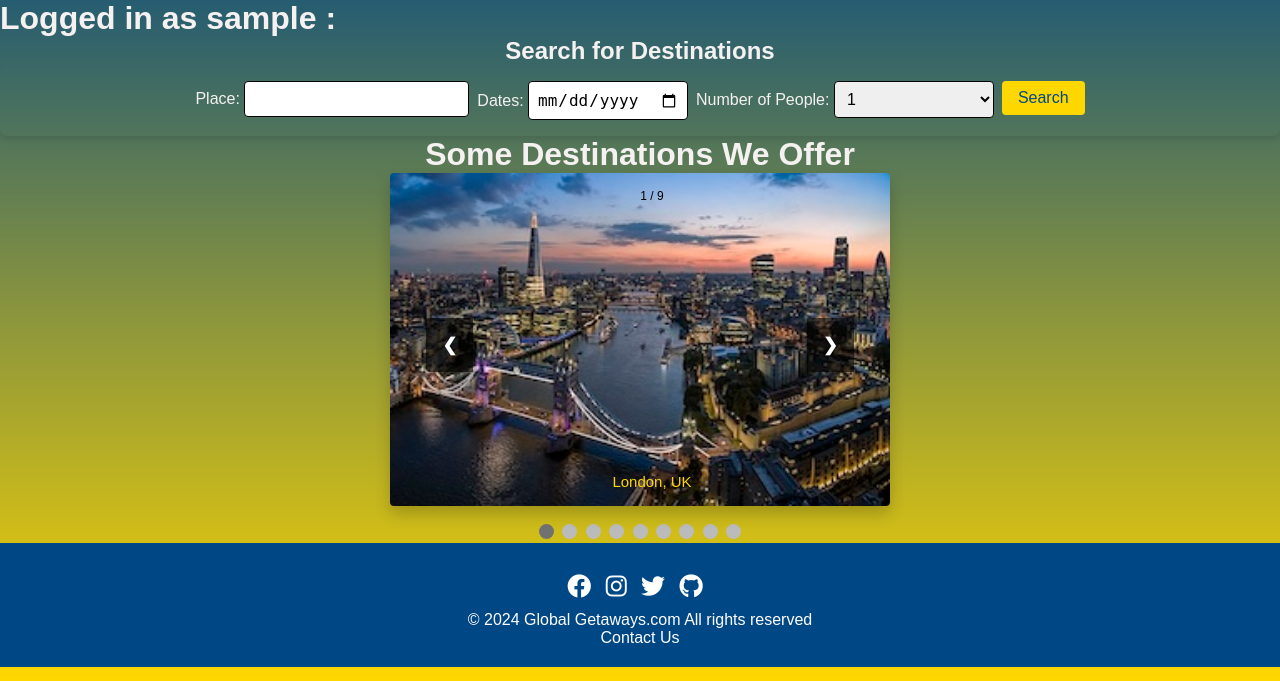
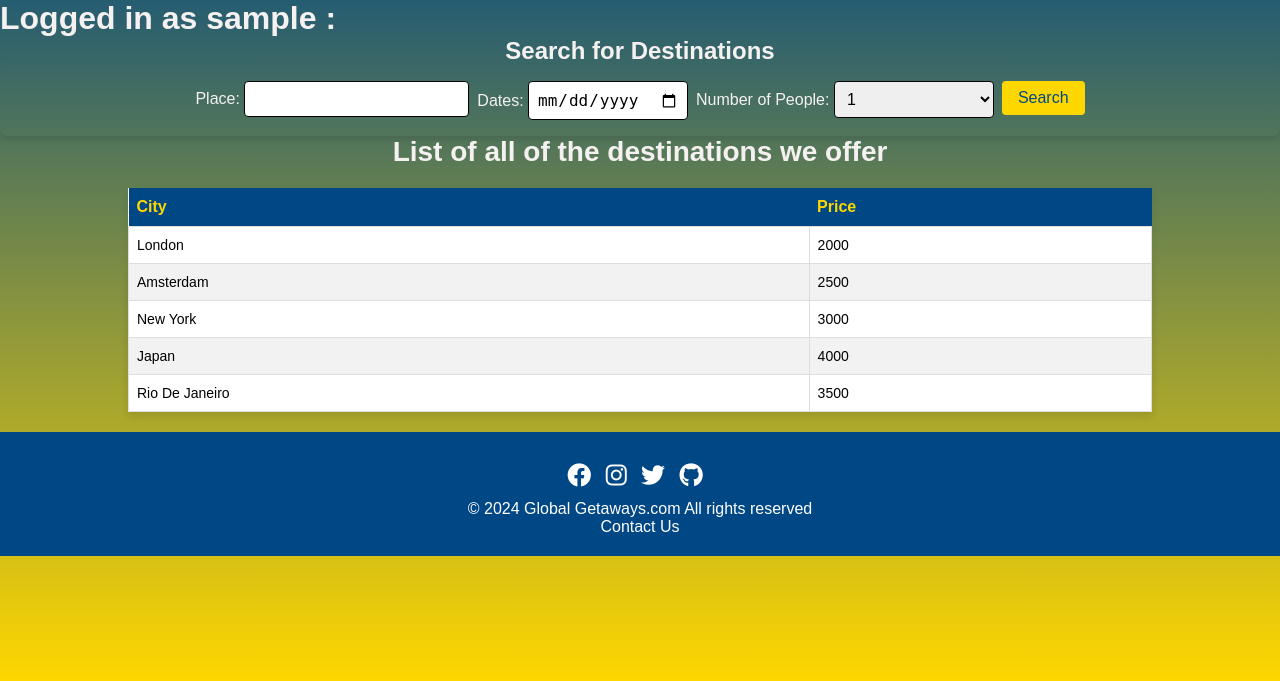
Before and after one commit to erykglowacki1/GlobalGetaways, a PHP site: page /root/index.php in a window 1280 px wide. Shown: the part 119-800 px from the top of the page. Run offline with PHP 8.4, Linux system fonts and the light colour scheme; the visitor is signed in with stand-in values (Sample User, id 1); data comes from the database, SQL or seed files in the repository.

Commit message:
Fixed website changes

```diff
--- a/root/css/grid.css
+++ b/root/css/grid.css
@@ -1,4 +1,3 @@
-
 .gal {
     text-align: center;
 }
@@ -20,8 +19,6 @@
 .grid-item img {
     width: 100%;
     height: auto;
-    display: block;
-    border-radius: 5px;
     transition: transform 0.3s ease;
 }
 
@@ -57,120 +54,6 @@
     font-size: 14px;
 }
 
-/* Slideshow container */
-.slideshow-container {
-    max-width: 100%;
-    position: relative;
-    margin: auto;
-}
-
-/* Hide the images by default */
-.mySlides {
-    display: none;
-    text-align: center;
-    position: relative;
-}
-
-.mySlides img {
-    max-width: 500px;
-    max-height: 500px;
-    margin: auto;
-    display: block;
-    box-shadow: 0 8px 16px 0 rgba(0,0,0,0.2);
-    border-radius: 4px;
-}
-
-/* Caption text */
-.text {
-    color: gold;
-    font-size: 15px;
-    padding: 8px 12px;
-    position: absolute;
-    bottom: 8px;
-    width: 100%;
-    text-align: center;
-}
-
-/* Number text (1/9 etc) */
-.numbertext {
-    color: black;
-    font-size: 12px;
-    padding: 8px 12px;
-    position: absolute;
-    top: 8px;
-    width: 100%;
-    text-align: center;
-    z-index: 10;
-}
-
-/* The dots/bullets/indicators */
-.dot {
-    cursor: pointer;
-    height: 15px;
-    width: 15px;
-    margin: 0 2px;
-    background-color: #bbb;
-    border-radius: 50%;
-    display: inline-block;
-    transition: background-color 0.6s ease;
-}
-
-.active, .dot:hover {
-    background-color: #717171;
-}
-
-/* Fading animation -- Slideshow css adapted from examples provided by W3Schools */
-.fade {
-    -webkit-animation-name: fade;
-    -webkit-animation-duration: 1.5s;
-    animation-name: fade;
-    animation-duration: 1.5s;
-}
-
-@-webkit-keyframes fade {
-    from {opacity: .4}
-    to {opacity: 1}
-}
-
-@keyframes fade {
-    from {opacity: .4}
-    to {opacity: 1}
-}
-
-/* Previous & next buttons */
-.prev, .next {
-    cursor: pointer;
-    position: absolute;
-    top: 50%;
-    width: auto;
-    padding: 16px;
-    margin-top: -22px; /* Adjust as needed to center vertically */
-    color: white;
-    font-weight: bold;
-    font-size: 18px;
-    transition: 0.6s ease;
-    border-radius: 0 3px 3px 0;
-    user-select: none;
-    background-color: rgba(0,0,0,0.6); /* Semi-transparent background */
-}
-
-
-.next {
-    right: 33.3%;
-    border-radius: 3px 0 0 3px;
-}
-
-.prev {
-    left: 33.3%;
-    border-radius: 3px 0 0 3px;
-}
-
-
-.prev:hover, .next:hover {
-    background-color: rgba(0,0,0,0.8);
-}
-
-/* End of Slideshow css adapted from examples provided by W3Schools*/
 @media (max-width: 800px) {
     .image-grid {
         grid-template-columns: repeat(2, 1fr);
@@ -182,3 +65,14 @@
         grid-template-columns: 1fr;
     }
 }
+
+
+@-webkit-keyframes fade {
+    from {opacity: .4}
+    to {opacity: 1}
+}
+
+@keyframes fade {
+    from {opacity: .4}
+    to {opacity: 1}
+}
--- /dev/null
+++ b/root/css/table.css
@@ -0,0 +1,44 @@
+.container, .form-container {
+    display: flex;
+    justify-content: center;
+    align-items: center;
+    flex-direction: column;
+    margin-top: 20px;
+}
+
+.destinations-table {
+    border-collapse: collapse;
+    width: 80%;
+    background-color: #fff;
+    box-shadow: 0 4px 8px rgba(0,0,0,0.1);
+    margin-bottom: 20px;
+}
+
+.table-header-row th {
+    background-color: #004785; /* Dark Royal Blue */
+    color: #ffd700; /* Gold */
+    padding: 10px 8px;
+    text-align: left;
+}
+
+.data-row td {
+    border: 1px solid #ddd;
+    padding: 10px 8px;
+    text-align: left;
+    font-size: 14px;
+}
+
+.data-row:nth-child(even) {
+    background-color: #f2f2f2;
+}
+
+.data-row:hover {
+    background-color: #ddd;
+}
+
+.desth2 {
+    color: #f5f1f1;
+    font-size: 28px;
+    margin-bottom: 10px;
+    text-align: center;
+}
--- a/root/index.php
+++ b/root/index.php
@@ -9,6 +9,17 @@ session_start();
 $result = [];
 $error_message = "";
 
+// Connect to database and fetch all destinations
+try {
+    $sql = "SELECT * FROM Destination";
+    $statement = $connection->prepare($sql);
+    $statement->execute();
+    $allDestinations = $statement->fetchAll(PDO::FETCH_ASSOC); // Fetch all destinations
+} catch (PDOException $error) {
+    echo $sql . "<br>" . $error->getMessage();
+}
+
+// Handling the search
 if (isset($_POST['search_submit'])) {
     try {
         $search_place = $_POST['search_place'];
@@ -25,11 +36,13 @@ if (isset($_POST['search_submit'])) {
 }
 ?>
 
-<!DOCTYPE html>
+
+    <!DOCTYPE html>
 <html lang="en">
 <head>
     <title>Search</title>
     <link rel="stylesheet" href="css/grid.css">
+    <link rel="stylesheet" href="css/table.css">
 </head>
 <body>
 <h1>Logged in as <?php echo $_SESSION['user_name']; ?> :</h1>
@@ -105,94 +118,25 @@ if (isset($_POST['search_submit'])) {
     <p><?php echo $error_message; ?></p>
 </div>
 <?php endif; ?>
-    <h1 class="gal">Some Destinations We Offer</h1>
-    <div class="slideshow-container">
-        <!-- Slideshow functionality adapted from examples provided by W3Schools -->
-        <div class="mySlides fade">
-            <div class="numbertext">1 / 9</div>
-            <img src="destinations/London.jpeg" style="width:100%">
-            <div class="text">London, UK</div>
-        </div>
-        <div class="mySlides fade">
-            <div class="numbertext">2 / 9</div>
-            <img src="destinations/Albufeira.jpeg" style="width:100%">
-            <div class="text">Albufeira, Portugal</div>
-        </div>
-        <div class="mySlides fade">
-            <div class="numbertext">3 / 9</div>
-            <img src="destinations/Tokyo.jpeg" style="width:100%">
-            <div class="text">Tokyo, Japan</div>
-        </div>
-        <div class="mySlides fade">
-            <div class="numbertext">4 / 9</div>
-            <img src="destinations/Barcelona.jpeg" style="width:100%">
-            <div class="text">Barcelona, Spain</div>
-        </div>
-        <div class="mySlides fade">
-            <div class="numbertext">5 / 9</div>
-            <img src="destinations/LA.jpeg" style="width:100%">
-            <div class="text">Los Angeles, USA</div>
-        </div>
-        <div class="mySlides fade">
-            <div class="numbertext">6 / 9</div>
-            <img src="destinations/NewYork.jpeg" style="width:100%">
-            <div class="text">New York, USA</div>
-        </div>
-        <div class="mySlides fade">
-            <div the "numbertext">7 / 9</div>
-        <img src="destinations/Split.jpeg" style="width:100%">
-        <div class="text">Split, Croatia</div>
-    </div>
-    <div class="mySlides fade">
-        <div class="numbertext">8 / 9</div>
-        <img src="destinations/Whistler.jpeg" style="width:100%">
-        <div class="text">Whistler, Canada</div>
-    </div>
-    <div class="mySlides fade">
-        <div the "numbertext">9 / 9</div>
-<img src="destinations/rio.jpeg" style="width:100%">
-    <div class="text">Rio de Janeiro, Brazil</div>
-    </div>
-    <a class="prev" onclick="plusSlides(-1)">❮</a>
-    <a class="next" onclick="plusSlides(1)">❯</a>
-    </div>
-
-<br>
-
-<div style="text-align:center">
-    <?php for ($i = 1; $i <= 9; $i++) { ?>
-        <span class="dot" onclick="currentSlide(<?php echo $i; ?>)"></span>
-    <?php } ?>
+<h2 class="desth2">List of all of the destinations we offer</h2>
+<div class="container">
+    <table class="destinations-table">
+        <thead>
+        <tr class="table-header-row">
+            <th class="header-city">City</th>
+            <th class="header-price">Price</th>
+        </tr>
+        </thead>
+        <tbody>
+        <?php foreach ($allDestinations as $row) : ?>
+            <tr class="data-row">
+                <td class="data-city"><?php echo htmlspecialchars($row["City"]); ?></td>
+                <td class="data-price"><?php echo htmlspecialchars($row["Price"]); ?></td>
+            </tr>
+        <?php endforeach; ?>
+        </tbody>
+    </table>
 </div>
-<!-- Slideshow functionality adapted from examples provided by W3Schools -->
-<script>
-    let slideIndex = 1;
-    showSlides(slideIndex);
-
-    function plusSlides(n) {
-        showSlides(slideIndex += n);
-    }
-
-    function currentSlide(n) {
-        showSlides(slideIndex = n);
-    }
-
-    function showSlides(n) {
-        let i;
-        let slides = document.getElementsByClassName("mySlides");
-        let dots = document.getElementsByClassName("dot");
-        if (n > slides.length) {slideIndex = 1}
-        if (n < 1) {slideIndex = slides.length}
-        for (i = 0; i < slides.length; i++) {
-            slides[i].style.display = "none";
-        }
-        for (i = 0; i < dots.length; i++) {
-            dots[i].className = dots[i].className.replace(" active", "");
-        }
-        slides[slideIndex-1].style.display = "block";
-        dots[slideIndex-1].className += " active";
-    }
-</script>
 </body>
 <?php
 require "templates/footer.php";
```
Also changed, not shown: root/css/destinationPage.css (+5 -5 lines), root/destinations.php (+9 -39 lines), root/templates/slideshow.php (deleted, +0 -24 lines), root/destinations/Amsterdam.jpeg (added), root/destinations/Split.jpeg (deleted), root/images/img.png (deleted), root/images/img_1.png (deleted), root/images/img_2.png (deleted).
